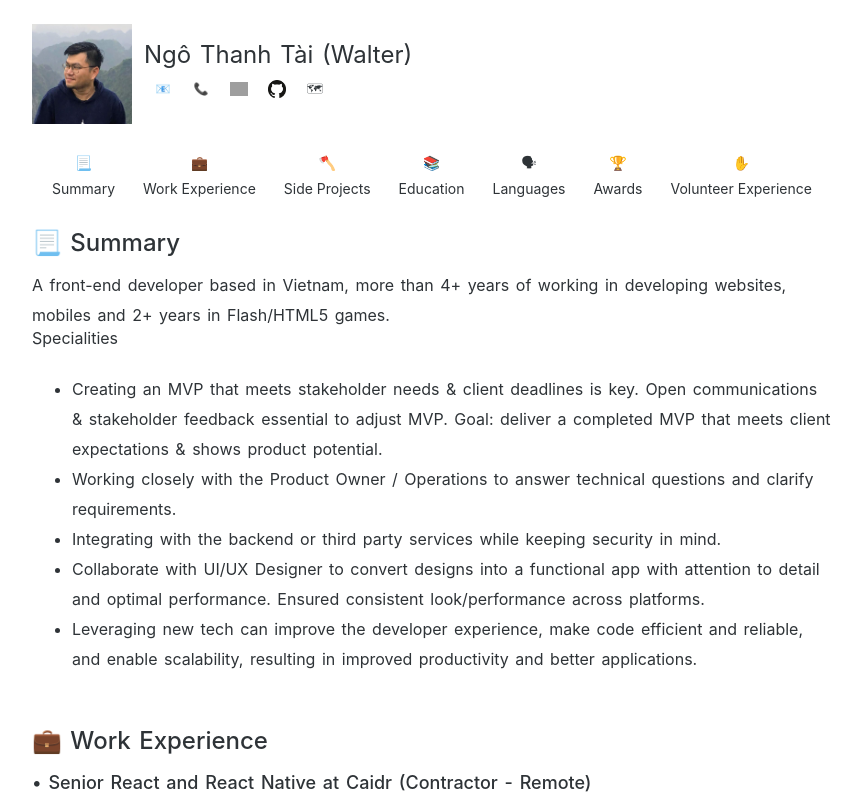
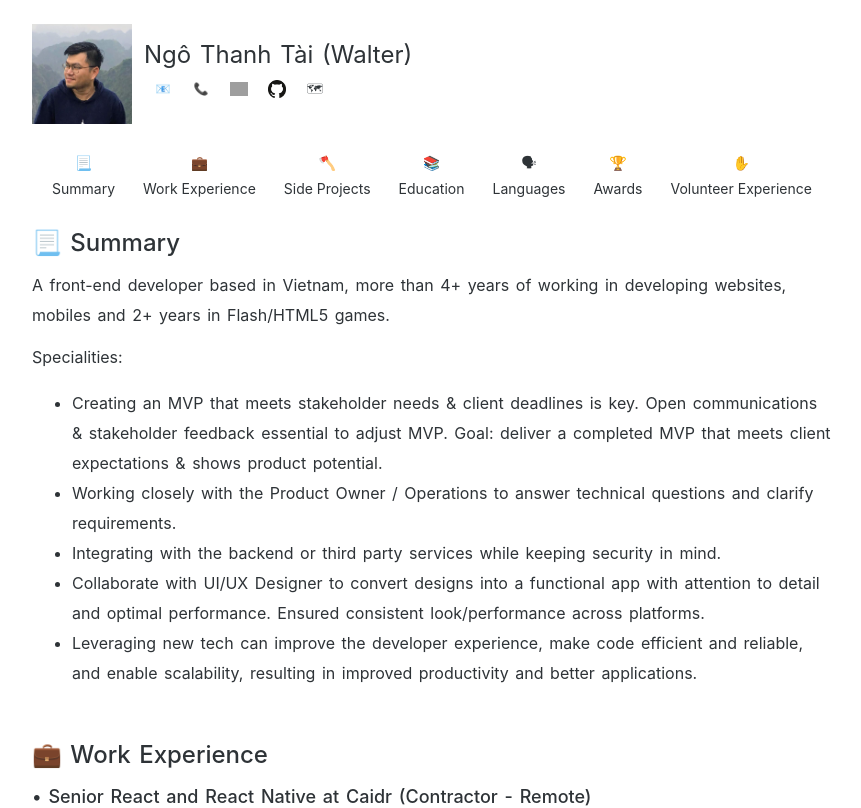
Before and after one commit to ngothanhtai/ngothanhtai.github.io, a React (Create React App) app: page / in a window 1280 px wide. Shown: the top 808 px of the page, without its empty margins (208-1069 px from the left). Built offline with nearby package versions, Linux system fonts and the light colour scheme; grey boxes are pictures that could not be loaded.

Commit message:
chore: update Summary and Work experience

```diff
--- a/src/components/Summary/Summary.tsx
+++ b/src/components/Summary/Summary.tsx
@@ -19,10 +19,9 @@ const Summary: React.FC = () => {
                 <p className="body">
                     A front-end developer based in Vietnam, more than 4+ years of working in developing websites, mobiles and 2+ years in Flash/HTML5 games.
                 </p>
+                <Spacer height={12}/>
 
-                <strong>Specialities</strong>
-
-                <Spacer height={12}/>
+                <p className="body">Specialities:</p>
 
                 <ul className={"body"}>
                     <li>
```
Also changed, not shown: 8 other files (tests, documents, lock files or other folders).
